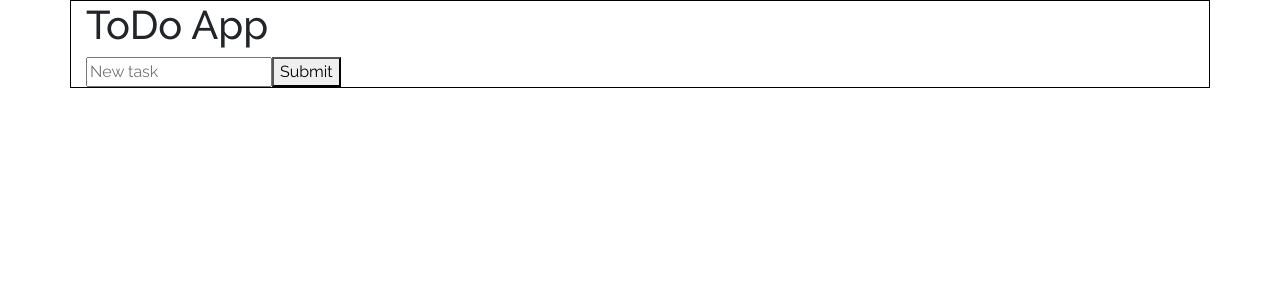
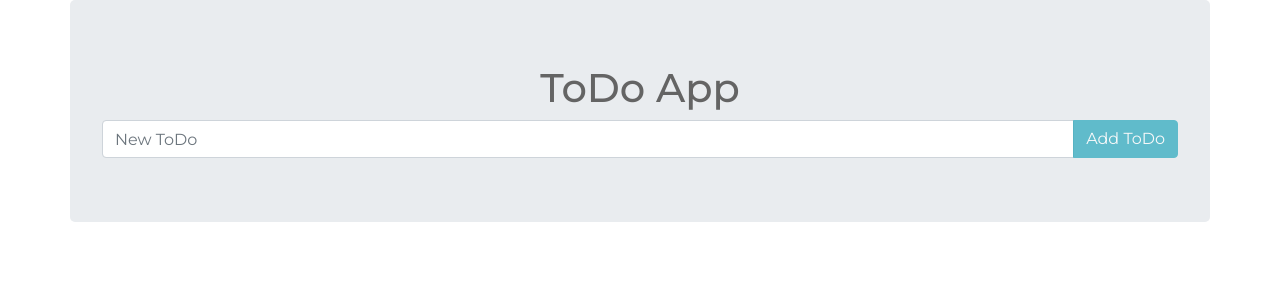
Before and after one commit to KistanovMax/todo-app-react-redux, a React (Create React App) app: page / in a window 1280 px wide. Shown: the top 300 px of the page. Built offline with nearby package versions, Linux system fonts and the light colour scheme.

Commit message:
added styles / buttons / checkbox and some fixes

```diff
--- a/public/index.html
+++ b/public/index.html
@@ -15,9 +15,15 @@
       integrity="sha384-JcKb8q3iqJ61gNV9KGb8thSsNjpSL0n8PARn9HuZOnIxN0hoP+VmmDGMN5t9UJ0Z"
       crossorigin="anonymous"
     />
+    <link
+      rel="stylesheet"
+      href="https://stackpath.bootstrapcdn.com/font-awesome/4.7.0/css/font-awesome.min.css"
+      integrity="sha384-wvfXpqpZZVQGK6TAh5PVlGOfQNHSoD2xbE+QkPxCAFlNEevoEH3Sl0sibVcOQVnN"
+      crossorigin="anonymous"
+    />
     <link rel="preconnect" href="https://fonts.gstatic.com" />
     <link
-      href="https://fonts.googleapis.com/css2?family=Raleway:wght@100;200;300;400;500;600;700;800;900&display=swap"
+      href="https://fonts.googleapis.com/css2?family=Montserrat:wght@200;300;400;500;600;700;800;900&display=swap"
       rel="stylesheet"
     />
     <title>ToDo App</title>
--- a/src/Components/App/App.css
+++ b/src/Components/App/App.css
@@ -1,3 +1,4 @@
 .container {
-  border: 1px solid black;
+  border-radius: 5px;
+  min-width: 100px;
 }
--- a/src/Components/App/App.js
+++ b/src/Components/App/App.js
@@ -7,10 +7,10 @@ import './App.css';
 
 export default function App() {
   return (
-    <div className='container'>
+    <div className='container jumbotron'>
       <Header />
+      <TodoForm />
       <TodoList />
-      <TodoForm />
     </div>
   );
 }
--- a/src/Components/Header/Header.css
+++ b/src/Components/Header/Header.css
@@ -0,0 +1,4 @@
+.header h1 {
+  text-align: center;
+  color: rgb(100, 100, 100);
+}
--- a/src/Components/Header/Header.js
+++ b/src/Components/Header/Header.js
@@ -3,7 +3,7 @@ import './Header.css';
 
 export default function Header() {
   return (
-    <div>
+    <div className='header'>
       <h1>ToDo App</h1>
     </div>
   );
--- a/src/Components/TodoForm/TodoForm.js
+++ b/src/Components/TodoForm/TodoForm.js
@@ -6,21 +6,33 @@ import { addTodo } from '../../redux/actions/actions';
 
 export default function TodoForm() {
   const [title, setTitle] = useState('');
+
   const dispatch = useDispatch();
-  const clickAddButton = (title) => dispatch(addTodo(title));
+  const handleClickButton = (title) => dispatch(addTodo(title));
 
-  const handleTitleTodo = (event) => {
+  const typeTitleText = (event) => {
     setTitle(event.target.value);
   };
 
-  console.log(title);
-
   return (
-    <form>
-      <input onChange={handleTitleTodo} type='text' placeholder='New task' />
-      <button onClick={() => clickAddButton(title)} type='button'>
-        Submit
-      </button>
-    </form>
+    <div className='input-group mb'>
+      <input
+        onChange={typeTitleText}
+        type='text'
+        className='form-control'
+        placeholder='New ToDo'
+        value={title}
+      />
+      <div className='input-group-append'>
+        <button
+          disabled={!title}
+          onClick={() => handleClickButton(title, setTitle(''))}
+          className='btn btn-info disabled'
+          type='button'
+        >
+          Add ToDo
+        </button>
+      </div>
+    </div>
   );
 }
--- a/src/Components/TodoList/TodoList.js
+++ b/src/Components/TodoList/TodoList.js
@@ -3,7 +3,7 @@ import { useSelector } from 'react-redux';
 import TodoListItem from '../TodoListItem/TodoListItem';
 import './TodoList.css';
 
-export default function TodoList() {
+function TodoList() {
   const todosArr = useSelector((state) => state.todoReducer);
 
   return (
@@ -16,3 +16,5 @@ export default function TodoList() {
     </div>
   );
 }
+
+export default React.memo(TodoList);
--- a/src/Components/TodoListItem/TodoListItem.css
+++ b/src/Components/TodoListItem/TodoListItem.css
@@ -1,3 +1,22 @@
-.todo-list-item {
-  border: black 1px solid;
+.list-group-item {
+  padding: 0;
+  margin-top: 8px;
+  height: 45px;
 }
+
+.item-box {
+  display: flex;
+  justify-content: space-between;
+  align-items: center;
+  padding: 0 5px;
+}
+
+.form-check-input {
+  margin-top: 5px;
+  margin-left: 0px;
+}
+
+.titleText {
+  text-transform: capitalize;
+  padding-left: 16px;
+}
--- a/src/Components/TodoListItem/TodoListItem.js
+++ b/src/Components/TodoListItem/TodoListItem.js
@@ -1,10 +1,55 @@
-import React from 'react';
+import React, { useCallback, useState } from 'react';
 import './TodoListItem.css';
 
-export default function TodoListItem({ title }) {
+function TodoListItem({ title }) {
+  const [isDone, setIsDone] = useState(false);
+
+  const tooggleCheckbox = useCallback(() => {
+    setIsDone(!isDone);
+  }, [isDone]);
+
+  console.log(isDone);
+
+  let listItemStyle = 'list-group-item-secondary';
+
+  if (isDone) {
+    listItemStyle = 'list-group-item-danger';
+  }
+
+  console.log(listItemStyle);
+
   return (
-    <ul>
-      <li className='todo-list-item'>{title}</li>
+    <ul className='list-group'>
+      <li className={`list-group-item ${listItemStyle}  item-box`}>
+        <div>
+          <input
+            className='form-check-input'
+            onChange={tooggleCheckbox}
+            type='checkbox'
+          ></input>
+          <div className='titleText'>{title}</div>
+        </div>
+        {isDone && (
+          <button className='btn btn-info btn-sm' type='button'>
+            <svg
+              width='1.2em'
+              height='1.2em'
+              viewBox='0 0 16 16'
+              className='bi bi-trash'
+              fill='currentColor'
+              xmlns='http://www.w3.org/2000/svg'
+            >
+              <path d='M5.5 5.5A.5.5 0 0 1 6 6v6a.5.5 0 0 1-1 0V6a.5.5 0 0 1 .5-.5zm2.5 0a.5.5 0 0 1 .5.5v6a.5.5 0 0 1-1 0V6a.5.5 0 0 1 .5-.5zm3 .5a.5.5 0 0 0-1 0v6a.5.5 0 0 0 1 0V6z' />
+              <path
+                fillRule='evenodd'
+                d='M14.5 3a1 1 0 0 1-1 1H13v9a2 2 0 0 1-2 2H5a2 2 0 0 1-2-2V4h-.5a1 1 0 0 1-1-1V2a1 1 0 0 1 1-1H6a1 1 0 0 1 1-1h2a1 1 0 0 1 1 1h3.5a1 1 0 0 1 1 1v1zM4.118 4L4 4.059V13a1 1 0 0 0 1 1h6a1 1 0 0 0 1-1V4.059L11.882 4H4.118zM2.5 3V2h11v1h-11z'
+              />
+            </svg>
+          </button>
+        )}
+      </li>
     </ul>
   );
 }
+
+export default React.memo(TodoListItem);
--- a/src/index.css
+++ b/src/index.css
@@ -1,6 +1,6 @@
 body {
   margin: 0;
-  font-family: 'Raleway', sans-serif;
+  font-family: 'Montserrat', sans-serif;
   -webkit-font-smoothing: antialiased;
   -moz-osx-font-smoothing: grayscale;
 }
```
